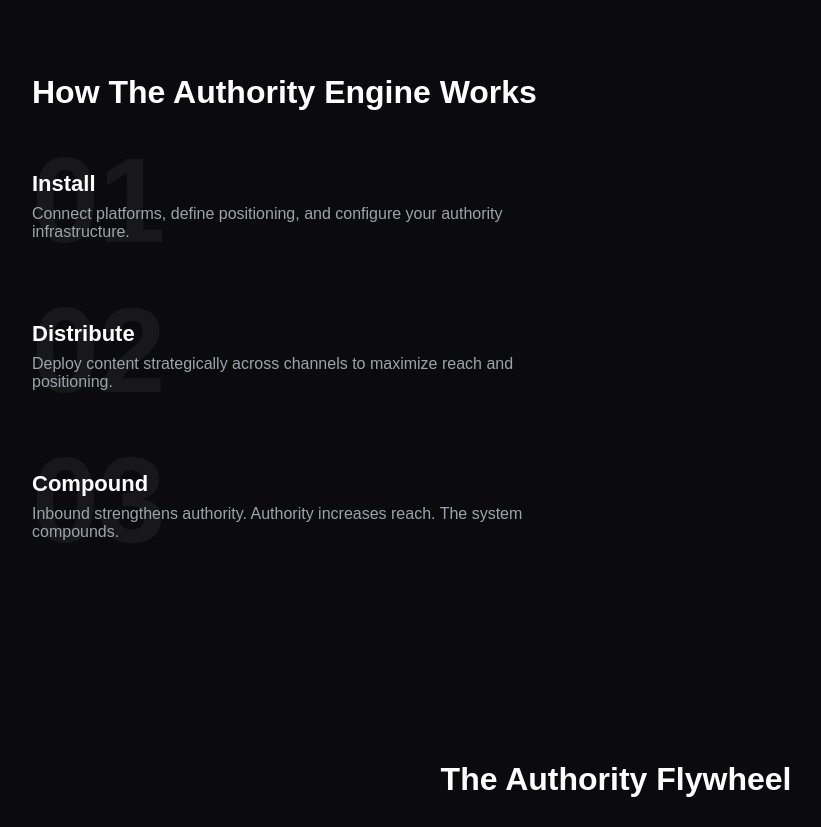
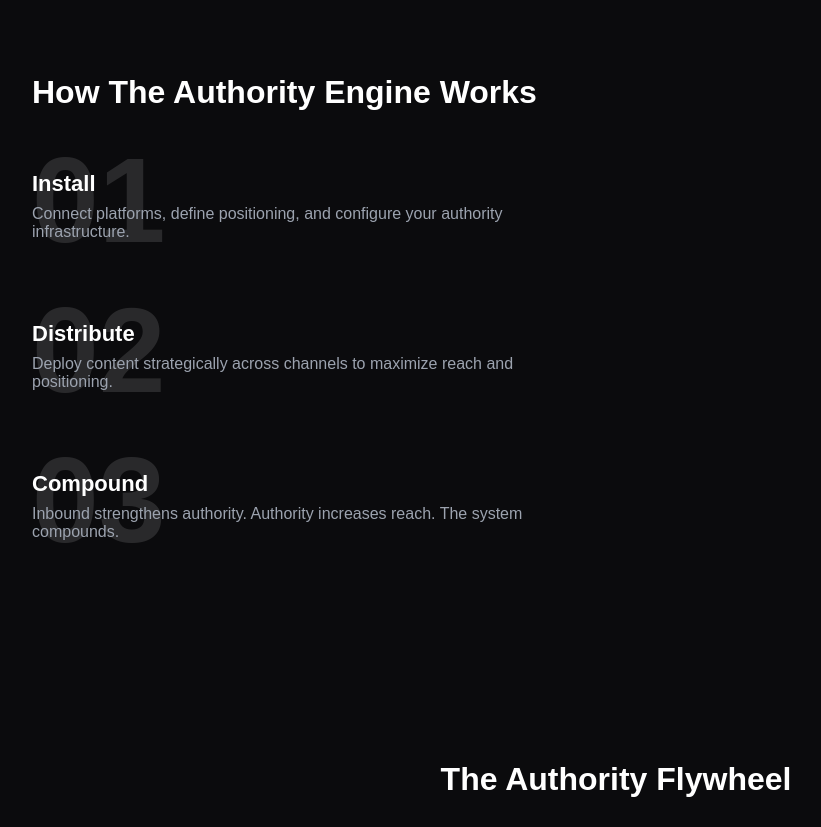
Before and after one commit to EvelineveMe/egolence, a plain HTML site: page life/projects/egolence/site/index.html in a window 1280 px wide. Shown: the part 4780-5607 px from the top of the page, without its empty margins (24-845 px from the left). Drawn offline with Linux system fonts and the light colour scheme; a web font is replaced by a local one.

Commit message:
Egolence: increase step numeral opacity to 12% for visibility

```diff
--- a/life/projects/egolence/site/index.html
+++ b/life/projects/egolence/site/index.html
@@ -166,7 +166,7 @@ h1{font-size:64px;max-width:none}
   <div style="display:flex;flex-direction:column;gap:80px;">
 
     <div style="position:relative;">
-      <div style="position:absolute;left:0;top:-40px;font-size:120px;font-weight:700;opacity:0.05;">01</div>
+      <div style="position:absolute;left:0;top:-40px;font-size:120px;font-weight:700;opacity:0.12;">01</div>
       <div style="position:relative;">
         <h3 style="margin:0 0 8px 0;font-size:22px;">Install</h3>
         <p style="color:#9CA3AF;margin:0;max-width:520px;">Connect platforms, define positioning, and configure your authority infrastructure.</p>
@@ -174,7 +174,7 @@ h1{font-size:64px;max-width:none}
     </div>
 
     <div style="position:relative;">
-      <div style="position:absolute;left:0;top:-40px;font-size:120px;font-weight:700;opacity:0.05;">02</div>
+      <div style="position:absolute;left:0;top:-40px;font-size:120px;font-weight:700;opacity:0.12;">02</div>
       <div style="position:relative;">
         <h3 style="margin:0 0 8px 0;font-size:22px;">Distribute</h3>
         <p style="color:#9CA3AF;margin:0;max-width:520px;">Deploy content strategically across channels to maximize reach and positioning.</p>
@@ -182,7 +182,7 @@ h1{font-size:64px;max-width:none}
     </div>
 
     <div style="position:relative;">
-      <div style="position:absolute;left:0;top:-40px;font-size:120px;font-weight:700;opacity:0.05;">03</div>
+      <div style="position:absolute;left:0;top:-40px;font-size:120px;font-weight:700;opacity:0.12;">03</div>
       <div style="position:relative;">
         <h3 style="margin:0 0 8px 0;font-size:22px;">Compound</h3>
         <p style="color:#9CA3AF;margin:0;max-width:520px;">Inbound strengthens authority. Authority increases reach. The system compounds.</p>
```
